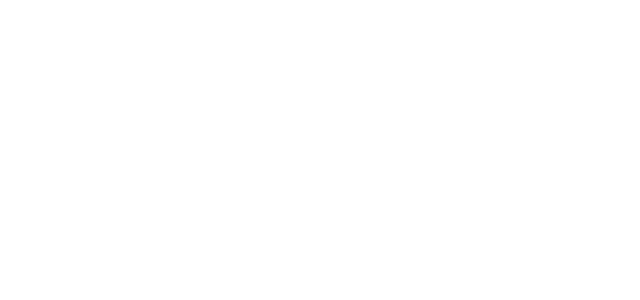
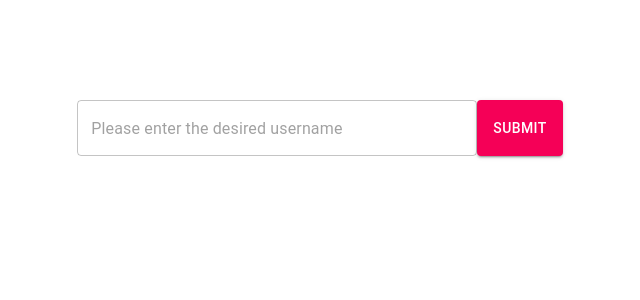
Before and after one commit to SaharMirkamrani/rayavaran, a React (Create React App) app: page / in a window 1280 px wide. Shown: the top 300 px of the page, without its empty margins (320-960 px from the left). Built offline with nearby package versions, Linux system fonts and the light colour scheme.

Commit message:
Add error page and home page UI

```diff
--- a/package.json
+++ b/package.json
@@ -3,11 +3,14 @@
   "version": "0.1.0",
   "private": true,
   "dependencies": {
+    "@material-ui/core": "^4.11.3",
+    "@material-ui/icons": "^4.11.2",
     "@testing-library/jest-dom": "^5.11.4",
     "@testing-library/react": "^11.1.0",
     "@testing-library/user-event": "^12.1.10",
     "react": "^17.0.2",
     "react-dom": "^17.0.2",
+    "react-router-dom": "^5.2.0",
     "react-scripts": "4.0.3",
     "web-vitals": "^1.0.1"
   },
--- a/src/App.js
+++ b/src/App.js
@@ -1,10 +1,25 @@
-
+import { BrowserRouter as Router, Switch, Route } from 'react-router-dom';
+import Home from './pages/Home';
+import Profile from './pages/Profile';
+import NotFound from './pages/Error';
 
 function App() {
   return (
-    <>
-
-    </>
+    <Router>
+      <div>
+        <Switch>
+          <Route path="/profile/:username">
+            <Profile />
+          </Route>
+          <Route exact path="/">
+            <Home />
+          </Route>
+          <Route exact path="*">
+            <NotFound />
+          </Route>
+        </Switch>
+      </div>
+    </Router>
   );
 }
 
--- /dev/null
+++ b/src/pages/Error.js
@@ -0,0 +1,14 @@
+import { Typography } from '@material-ui/core';
+
+export default function Error() {
+  return (
+    <div style={{margin: "100px"}}>
+      <Typography variant="h2" style={{ textAlign: 'center' }}>
+        Oops...
+      </Typography>
+      <Typography style={{ textAlign: 'center' }}>
+        There's got to be a better way!
+      </Typography>
+    </div>
+  );
+}
--- /dev/null
+++ b/src/pages/Home.js
@@ -0,0 +1,38 @@
+import React from 'react';
+import { makeStyles } from '@material-ui/core/styles';
+import TextField from '@material-ui/core/TextField';
+import { Button, Box } from '@material-ui/core';
+
+const useStyles = makeStyles(() => ({
+  root: {
+    display: 'flex',
+    flexDirection: 'row',
+    justifyContent: 'center',
+    margin: '100px',
+  },
+}));
+
+export default function BasicTextFields() {
+  const classes = useStyles();
+
+  return (
+    <Box>
+      <form className={classes.root}>
+        <TextField
+          style={{ width: '400px' }}
+          id="outlined-basic"
+          placeholder="Please enter the desired username"
+          variant="outlined"
+        />
+        <Button
+          className={classes.button}
+          variant="contained"
+          color="secondary"
+          type="submit"
+        >
+          Submit
+        </Button>
+      </form>
+    </Box>
+  );
+}
--- /dev/null
+++ b/src/pages/Profile.js
@@ -0,0 +1,9 @@
+import React from 'react'
+
+export default function Profile() {
+	return (
+		<div>
+
+		</div>
+	)
+}
```
Also changed, not shown: 1 other file (tests, documents, lock files or other folders).
